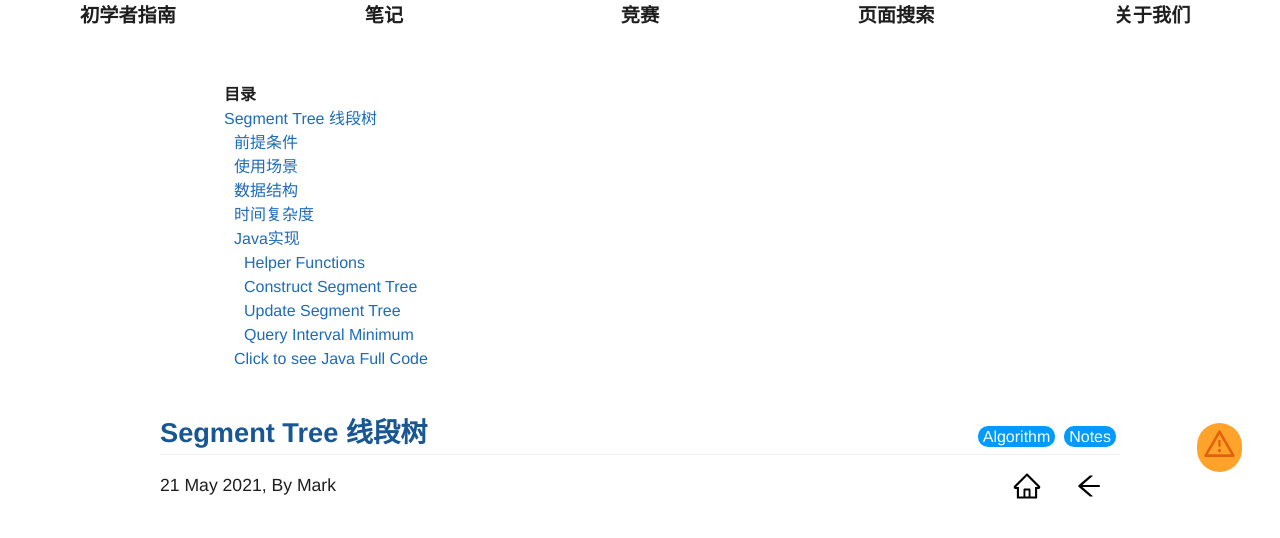
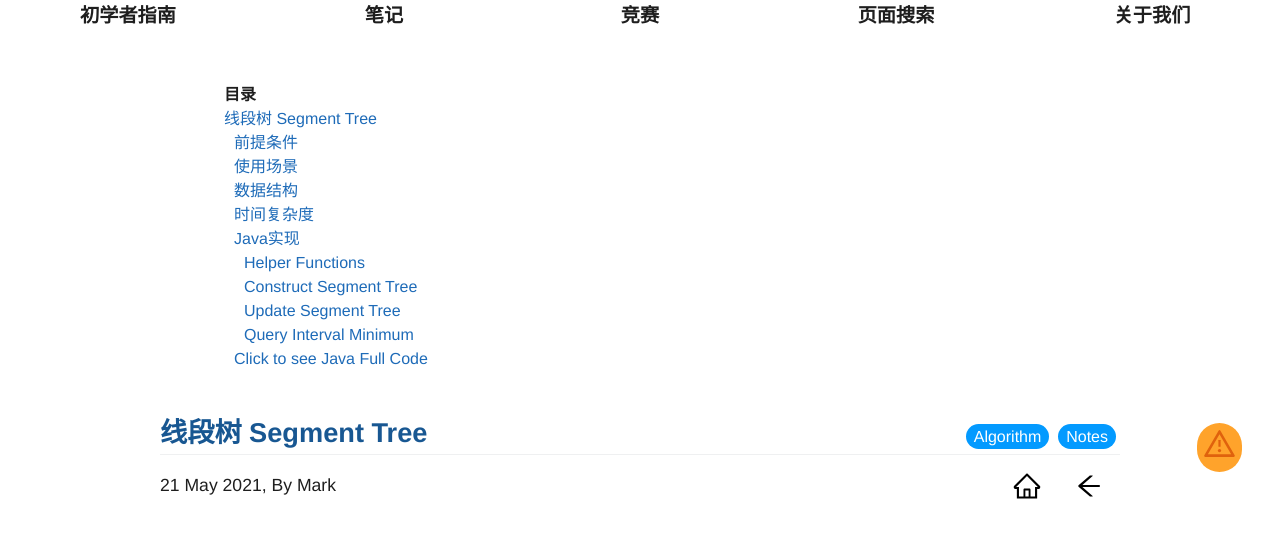
Before and after one commit to MarkChenYutian/gwcsclub, a Jekyll site: the page built from _posts/notes/Algorithm/2021-05-21-Segment-Tree.md, in a window 1280 px wide. Shown: the part 390-928 px from the top of the page. Built offline with Jekyll 4.4.1, drawn with Linux system fonts in a browser that asks for light colours; formulas are drawn with MathJax 3; comment, search, counter and statistics services are not loaded.

Commit message:
Minor Update on CSS

```diff
--- a/_posts/notes/Algorithm/2021-05-21-Segment-Tree.md
+++ b/_posts/notes/Algorithm/2021-05-21-Segment-Tree.md
@@ -1,6 +1,6 @@
 ---
 layout: post
-title: Segment Tree 线段树
+title: 线段树 Segment Tree
 tags: [Algorithm, Notes]
 Author: Mark
 ---
--- a/css/cayman.css
+++ b/css/cayman.css
@@ -105,7 +105,7 @@
 .main-content a:hover { background-color: #BBEFFD; }
 .main-content a::before { background: url(../assets/link.svg); background-size: 1rem 1rem; content: " "; width: 1.2rem; height: 1.2rem; padding: 0 1.3rem 0 0; background-repeat: no-repeat; text-decoration: none;}
 
-a.tag {color: white;font-size: 1rem;font-weight: normal;background-color: #039aff;border-radius: 10px;padding: 2px 5px;text-decoration: none;}
+a.tag {color: white;font-size: 1rem;font-weight: normal;background-color: #039aff;border-radius: 15px;padding: 4px 8px;text-decoration: none;}
 a.tag::before { display: none; }
 a.tag:hover { background-color: #015d9b; }
 
--- a/css/popout.css
+++ b/css/popout.css
@@ -55,17 +55,15 @@
   top: 1rem;
   width: 3rem;
   height: 3rem;
-  font-size: 0.875rem;
-  font-weight: 300;
-  border-radius: 100%;
-  background-color: #0a0a0a;
   z-index: 1003;
   color: #fff;
   line-height: 3rem;
   text-align: center;
   cursor: pointer;
   text-decoration: none;
+  border-radius: 50%;
+  transition: 0.5s;
 }
 .popup__close :hover{
-  background-color: rgb(150, 149, 149);
+  box-shadow: 0 8px 16px 0 rgba(0, 0, 0, 0.2);
 }
```
Also changed, not shown: _posts/notes/Algorithm/2021-05-26-2D-Prefix-Sum.md (added, +5 -0 lines).
